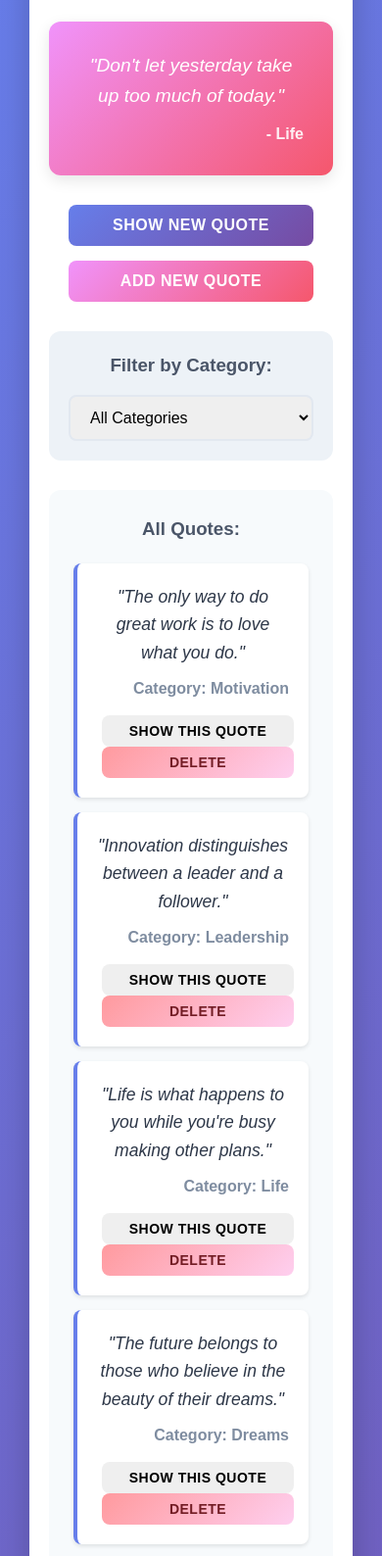
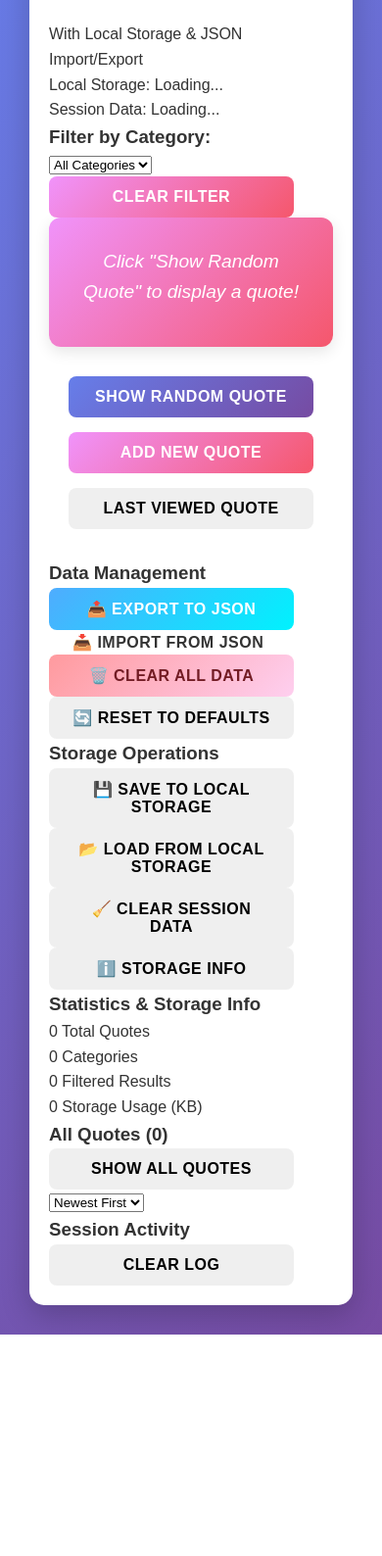
Before and after one commit to euphraxiia/alx_fe_javascript, a plain HTML site: page dom-manipulation/index.html in a window 390 px wide. Shown: the part 160-1748 px from the top of the page at 98% size. After the commit the page ends 1522 px from the top, so only its background shows below. Drawn offline with Linux system fonts and the light colour scheme.

Commit message:
Update index.html

```diff
--- a/dom-manipulation/index.html
+++ b/dom-manipulation/index.html
@@ -3,47 +3,170 @@
 <head>
     <meta charset="UTF-8">
     <meta name="viewport" content="width=device-width, initial-scale=1.0">
-    <title>Dynamic Quote Generator</title>
+    <title>Dynamic Quote Generator - Web Storage Edition</title>
     <link rel="stylesheet" href="styles.css">
 </head>
 <body>
     <div class="container">
-        <h1>Dynamic Quote Generator</h1>
+        <header>
+            <h1>Dynamic Quote Generator</h1>
+            <p class="subtitle">With Local Storage & JSON Import/Export</p>
+        </header>
 
-        <div id="quoteDisplay" class="quote-display">
-            <p class="quote-text">Click "Show New Quote" to display a random quote!</p>
-            <p class="quote-category"></p>
-        </div>
-
-        <div class="controls">
-            <button id="newQuote" class="btn btn-primary">Show New Quote</button>
-            <button id="addQuoteBtn" class="btn btn-secondary">Add New Quote</button>
-        </div>
-
-        <div id="addQuoteForm" class="add-quote-form" style="display: none;">
-            <h3>Add Your Own Quote</h3>
-            <div class="form-group">
-                <input id="newQuoteText" type="text" placeholder="Enter a new quote" class="input-field" />
+        <!-- Storage Status Display -->
+        <div class="storage-status">
+            <div class="storage-info">
+                <span class="storage-label">Local Storage:</span>
+                <span id="localStorageStatus" class="storage-value">Loading...</span>
             </div>
-            <div class="form-group">
-                <input id="newQuoteCategory" type="text" placeholder="Enter quote category" class="input-field" />
-            </div>
-            <div class="form-actions">
-                <button onclick="addQuote()" class="btn btn-success">Add Quote</button>
-                <button onclick="cancelAddQuote()" class="btn btn-cancel">Cancel</button>
+            <div class="storage-info">
+                <span class="storage-label">Session Data:</span>
+                <span id="sessionStorageStatus" class="storage-value">Loading...</span>
             </div>
         </div>
 
-        <div id="categoryFilter" class="category-filter">
+        <!-- Category Filter Section -->
+        <div class="filter-section">
             <h3>Filter by Category:</h3>
-            <select id="categorySelect" class="select-field">
+            <select id="categoryFilter" onchange="filterQuotes()" class="category-select">
                 <option value="all">All Categories</option>
             </select>
+            <button id="clearFilter" onclick="clearFilter()" class="btn btn-secondary">Clear Filter</button>
         </div>
 
-        <div id="quotesList" class="quotes-list">
-            <h3>All Quotes:</h3>
-            <div id="quotesContainer"></div>
+        <!-- Quote Display -->
+        <div id="quoteDisplay" class="quote-display">
+            <p class="quote-text">Click "Show Random Quote" to display a quote!</p>
+            <p class="quote-category"></p>
+            <p class="quote-timestamp"></p>
+        </div>
+
+        <!-- Main Controls -->
+        <div class="controls">
+            <button id="newQuote" class="btn btn-primary">Show Random Quote</button>
+            <button id="addQuoteBtn" class="btn btn-secondary">Add New Quote</button>
+            <button id="lastViewedQuote" class="btn btn-info">Last Viewed Quote</button>
+        </div>
+
+        <!-- Data Management Section -->
+        <div class="data-management">
+            <h3>Data Management</h3>
+            <div class="data-controls">
+                <button onclick="exportToJson()" class="btn btn-success">
+                    📤 Export to JSON
+                </button>
+                <div class="import-container">
+                    <label for="importFile" class="btn btn-warning">
+                        📥 Import from JSON
+                    </label>
+                    <input type="file" id="importFile" accept=".json" onchange="importFromJsonFile(event)" style="display: none;" />
+                </div>
+                <button onclick="clearAllData()" class="btn btn-danger">
+                    🗑️ Clear All Data
+                </button>
+                <button onclick="resetToDefaults()" class="btn btn-neutral">
+                    🔄 Reset to Defaults
+                </button>
+            </div>
+        </div>
+
+        <!-- Storage Operations -->
+        <div class="storage-operations">
+            <h3>Storage Operations</h3>
+            <div class="storage-controls">
+                <button onclick="saveQuotes()" class="btn btn-save">💾 Save to Local Storage</button>
+                <button onclick="loadQuotes()" class="btn btn-load">📂 Load from Local Storage</button>
+                <button onclick="clearSessionData()" class="btn btn-session">🧹 Clear Session Data</button>
+                <button onclick="showStorageInfo()" class="btn btn-info-storage">ℹ️ Storage Info</button>
+            </div>
+        </div>
+
+        <!-- Add Quote Form -->
+        <div id="addQuoteForm" class="add-quote-form" style="display: none;">
+            <h3>Add Your Own Quote</h3>
+            <form id="quoteForm" onsubmit="addQuote(event)">
+                <div class="form-group">
+                    <label for="newQuoteText">Quote Text:</label>
+                    <textarea id="newQuoteText" placeholder="Enter a new quote" class="input-field" rows="3" required></textarea>
+                </div>
+                <div class="form-group">
+                    <label for="newQuoteCategory">Category:</label>
+                    <input id="newQuoteCategory" type="text" placeholder="Enter quote category" class="input-field" required />
+                    <small class="helper-text">Existing categories: <span id="existingCategories"></span></small>
+                </div>
+                <div class="form-group">
+                    <label for="newQuoteAuthor">Author (Optional):</label>
+                    <input id="newQuoteAuthor" type="text" placeholder="Enter quote author" class="input-field" />
+                </div>
+                <div class="form-actions">
+                    <button type="submit" class="btn btn-success">Add Quote</button>
+                    <button type="button" onclick="cancelAddQuote()" class="btn btn-cancel">Cancel</button>
+                </div>
+            </form>
+        </div>
+
+        <!-- Statistics Section -->
+        <div class="stats-section">
+            <h3>Statistics & Storage Info</h3>
+            <div class="stats-grid">
+                <div class="stat-item">
+                    <span class="stat-number" id="totalQuotes">0</span>
+                    <span class="stat-label">Total Quotes</span>
+                </div>
+                <div class="stat-item">
+                    <span class="stat-number" id="totalCategories">0</span>
+                    <span class="stat-label">Categories</span>
+                </div>
+                <div class="stat-item">
+                    <span class="stat-number" id="filteredQuotes">0</span>
+                    <span class="stat-label">Filtered Results</span>
+                </div>
+                <div class="stat-item">
+                    <span class="stat-number" id="storageUsage">0</span>
+                    <span class="stat-label">Storage Usage (KB)</span>
+                </div>
+            </div>
+        </div>
+
+        <!-- Quotes List Display -->
+        <div id="quotesListContainer" class="quotes-list-container">
+            <h3>
+                <span id="quotesListTitle">All Quotes</span>
+                <span id="quotesCount" class="quotes-count">(0)</span>
+            </h3>
+            <div class="list-controls">
+                <button onclick="toggleQuotesList()" id="toggleListBtn" class="btn btn-toggle">Show All Quotes</button>
+                <select id="sortBy" onchange="sortQuotes()" class="sort-select">
+                    <option value="newest">Newest First</option>
+                    <option value="oldest">Oldest First</option>
+                    <option value="category">By Category</option>
+                    <option value="author">By Author</option>
+                </select>
+            </div>
+            <div id="quotesContainer" class="quotes-container" style="display: none;"></div>
+        </div>
+
+        <!-- Session Activity Log -->
+        <div class="session-log">
+            <h3>Session Activity</h3>
+            <div id="activityLog" class="activity-log"></div>
+            <button onclick="clearActivityLog()" class="btn btn-clear-log">Clear Log</button>
+        </div>
+    </div>
+
+    <!-- Notification Container -->
+    <div id="notificationContainer" class="notification-container"></div>
+
+    <!-- Storage Info Modal -->
+    <div id="storageModal" class="modal" style="display: none;">
+        <div class="modal-content">
+            <div class="modal-header">
+                <h3>Storage Information</h3>
+                <button onclick="closeStorageModal()" class="modal-close">×</button>
+            </div>
+            <div class="modal-body" id="storageModalBody">
+                <!-- Storage info will be inserted here -->
+            </div>
         </div>
     </div>
 
```
